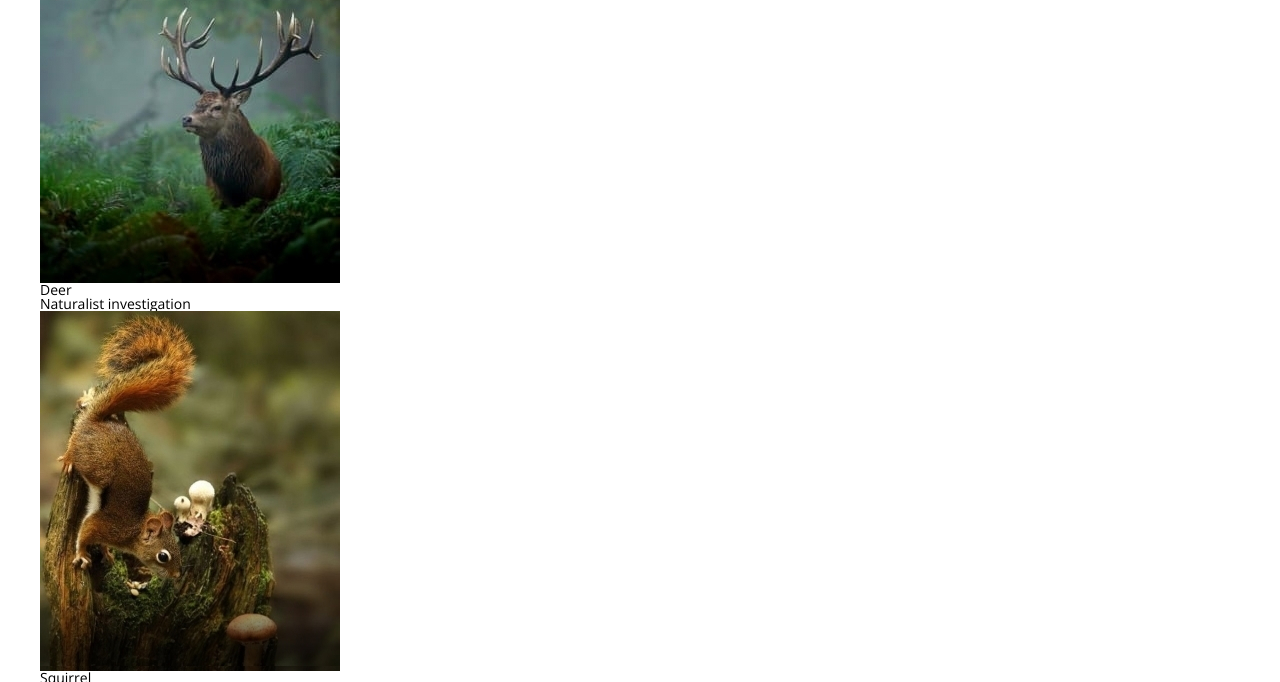
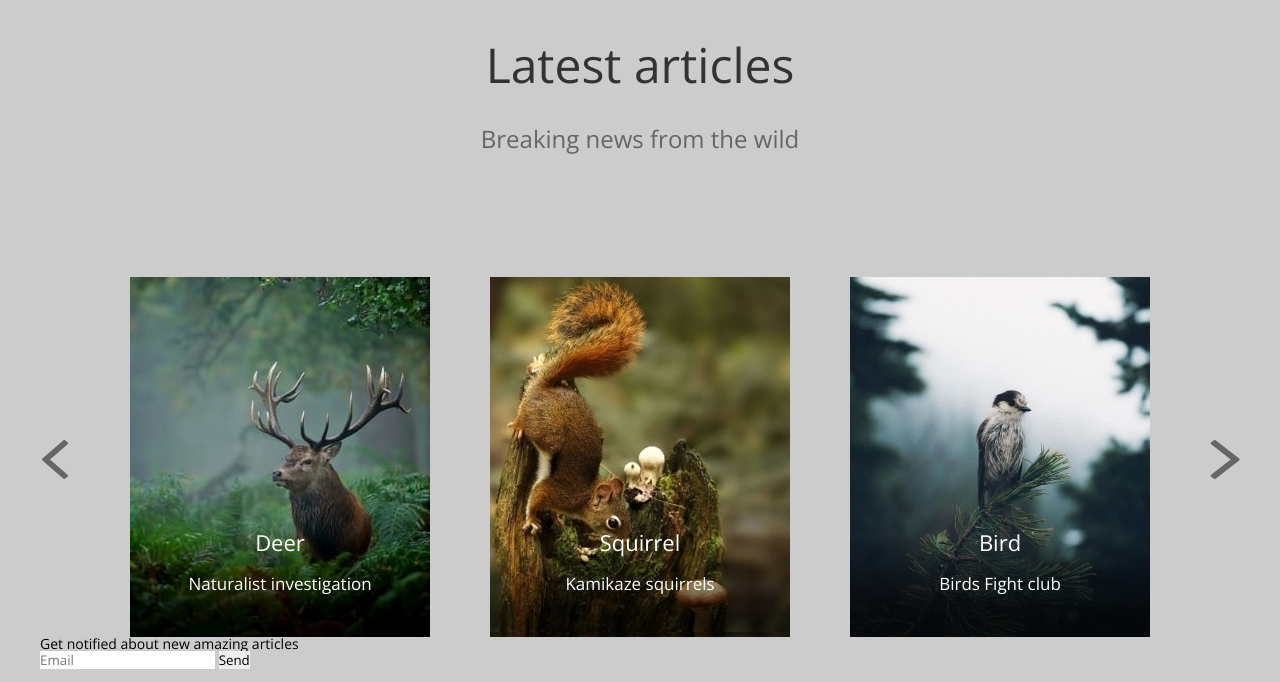
Before and after one commit to ixakina/wildlife, a plain HTML site: page index.html in a window 1280 px wide. Shown: the part 870-1552 px from the top of the page. Drawn offline with nearby package versions, Linux system fonts and the light colour scheme.

Commit message:
feat: add slider in main-block

```diff
--- a/index.html
+++ b/index.html
@@ -39,31 +39,37 @@
     <main class="main">
       <div class="content">
         <h2 class="main__title">Latest articles</h2>
-        <p class="main__subtitle"></p>
+        <p class="main__subtitle">Breaking news from the wild</p>
         <div class="slider">
-          <div class="slider__arrow slider__arrow_left"></div>
+          <button class="slider__arrow slider__arrow_left"></button>
           <div class="slider__image">
-            <figure><img src="/assets/images/slide1.jpg" alt="" /></figure>
+            <figure>
+              <img src="/assets/images/slide1.jpg" alt="" />
               <figcaption>
                 <h3>Deer</h3>
                 <p>Naturalist investigation</p>
               </figcaption>
+            </figure>
           </div>
           <div class="slider__image">
-            <figure><img src="/assets/images/slide2.jpg" alt="" /></figure>
+            <figure>
+              <img src="/assets/images/slide2.jpg" alt="" />
               <figcaption>
                 <h3>Squirrel</h3>
                 <p>Kamikaze squirrels</p>
               </figcaption>
+            </figure>
           </div>
           <div class="slider__image">
-            <figure><img src="/assets/images/slide3.jpg" alt="" /></figure>
+            <figure>
+              <img src="/assets/images/slide3.jpg" alt="" />
               <figcaption>
                 <h3>Bird</h3>
                 <p>Birds Fight club</p>
               </figcaption>
+            </figure>
           </div>
-          <div class="slider__arrow slider__arrow_right"></div>
+          <button class="slider__arrow slider__arrow_right"></button>
         </div>
         <div class="form">
           <p class="form__title">Get notified about new amazing articles</p>
--- a/scss/style.scss
+++ b/scss/style.scss
@@ -85,6 +85,8 @@ body {
   font-family: $font-main;
 }
 
+// first block - hero
+
 .hero {
   background: #02160b;
 }
@@ -97,7 +99,6 @@ body {
 .content {
   max-width: 1200px;
   margin: auto;
-  height: 779px;
 }
 .header {
   display: flex;
@@ -126,13 +127,16 @@ body {
 .navigate {
   &__list {
     display: flex;
-    justify-content: center;
+
     align-items: center;
   }
 
   &__item {
-    align-self: center;
     margin-right: 61px;
+  }
+
+  &__item:last-child {
+    margin: 0;
   }
 
   &__link {
@@ -197,3 +201,85 @@ body {
     color: $color-text;
   }
 }
+
+// second block - main
+.main {
+  background-color: #cccccc;
+  height: 1368px;
+  padding-top: 120px;
+
+  &__title {
+    font-size: 48px;
+    line-height: 72px;
+    color: #333333;
+    text-align: center;
+    margin-bottom: 20px;
+  }
+
+  &__subtitle {
+    text-align: center;
+    font-size: 24px;
+    line-height: 36px;
+    color: #666666;
+    margin-bottom: 120px;
+  }
+}
+
+.slider {
+  display: flex;
+  align-items: center;
+  justify-content: space-between;
+
+  &__arrow {
+    width: 30px;
+    height: 70px;
+
+    &_left {
+      background: url("../assets/images/icons/slider-left.svg") center no-repeat;
+      margin-right: 30px;
+    }
+
+    &_right {
+      background: url("../assets/images/icons/slider-right.svg") center no-repeat;
+      margin-left: 30px;
+    }
+  }
+
+  &__image {
+    padding: 0 30px;
+    figure {
+      position: relative;
+      figcaption {
+        position: absolute;
+        color: $color-text;
+        text-align: center;
+        bottom: 0;
+        right: 0;
+        width: 100%;
+        h3 {
+          font-size: 22px;
+          line-height: 36px;
+          margin-bottom: 10px;
+        }
+        p {
+          font-size: 17px;
+          line-height: 27px;
+          margin-bottom: 40px;
+        }
+      }
+    }
+  }
+}
+.form {
+  &__title {
+  }
+
+  &__field {
+  }
+
+  &__textarea {
+  }
+
+  &__button {
+  }
+}
```
Also changed, not shown: css/style.css, 1 other file. Lines whose indentation alone changed are shown as unchanged.
